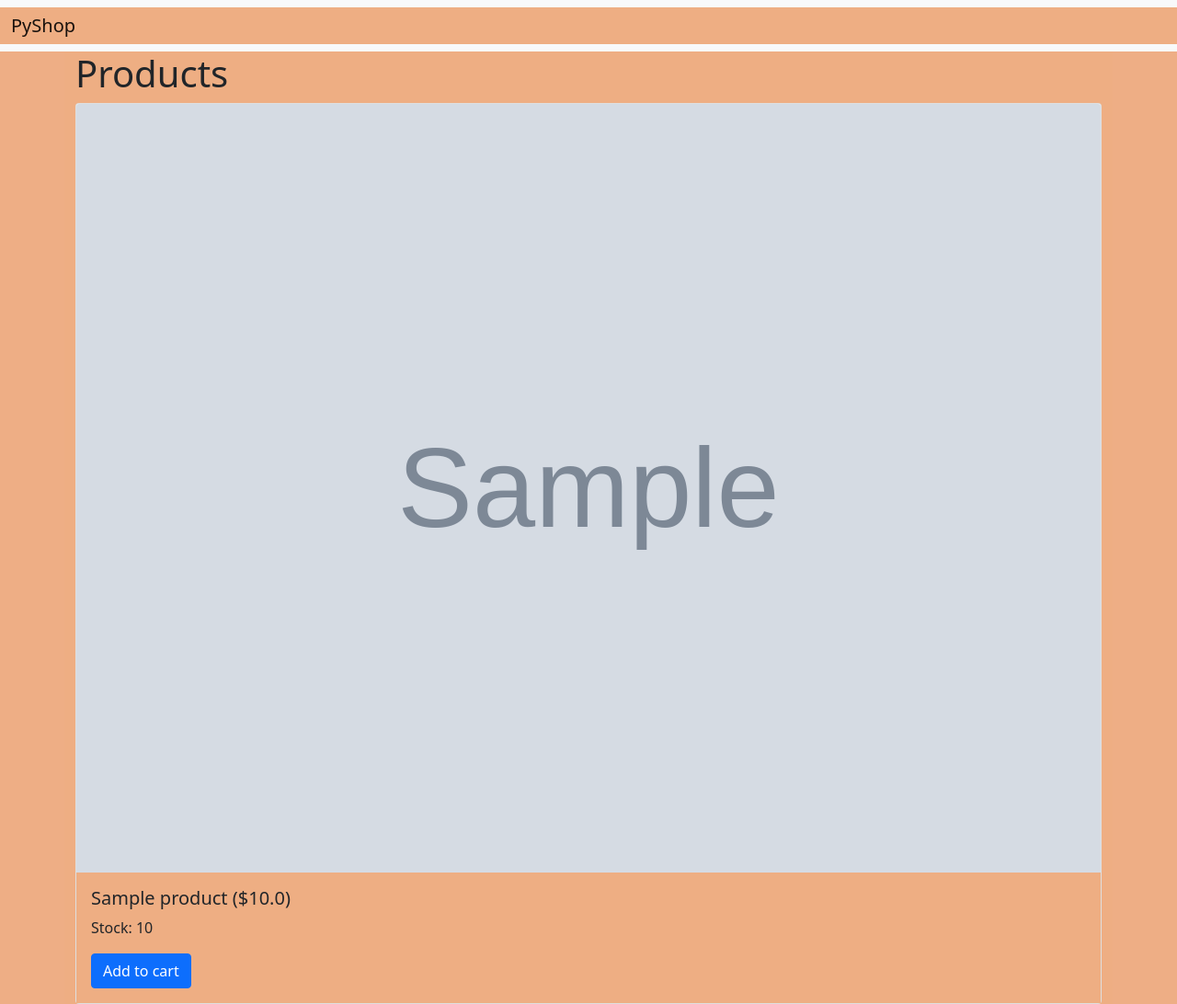
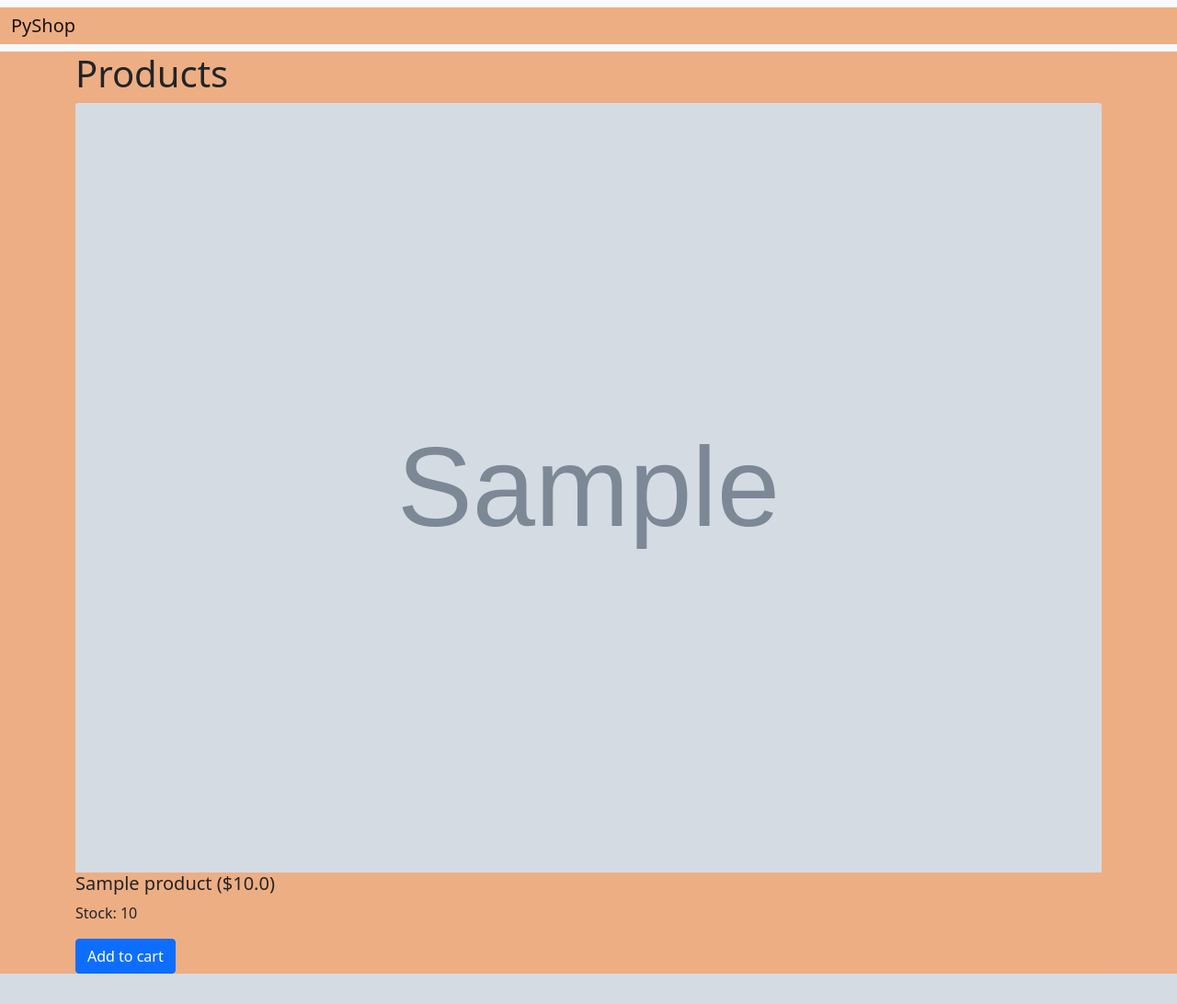
Before and after one commit to andrewcbuensalida/django-python-pyshop-mosh, a Django app: template products/templates/index.html in a window 1280 px wide. Shown: the whole page at 92% size. After the commit the page ends 1059 px from the top, so only its background shows below. Run offline with Django 3.2, Linux system fonts and the light colour scheme; the template is opened without the code that fills it: values that come from a table or form of the project are taken from there, others are empty; tables that the repository leaves empty hold one stand-in row (values such as "Sample post"); grey boxes marked "Sample" are stand-in pictures; parts of the project's set-up code (start-up, migrations or seed data) failed here and were passed over.

Commit message:
green background. no more bootstrap cards

```diff
--- a/products/templates/index.html
+++ b/products/templates/index.html
@@ -3,13 +3,13 @@
 <div class="products">
 	{% for product in products %}
 	<div class="product">
-		<div class="card">
+		<div class="myCard">
 			<img src="{{product.image_url}}" class="card-img-top" alt="..." />
-			<div class="card-body">
-				<h5 class="card-title">
+			<div class="mycard-body">
+				<h5 class="mycard-title">
 					{{product.name}} (${{product.price}})
 				</h5>
-				<p class="card-text">Stock: {{product.stock}}</p>
+				<p class="mycard-text">Stock: {{product.stock}}</p>
 				<a href="#" class="btn btn-primary">Add to cart</a>
 			</div>
 		</div>
```
Also changed, not shown: products/static/style.css (+9 -4 lines).
